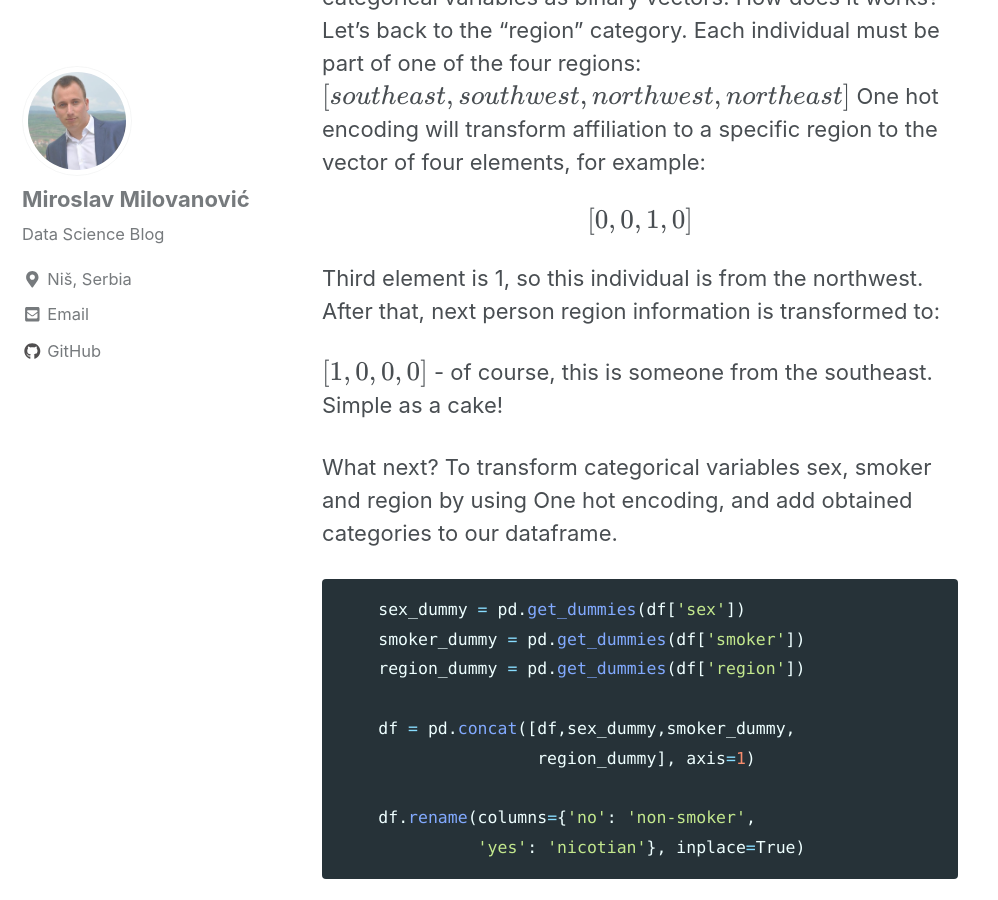
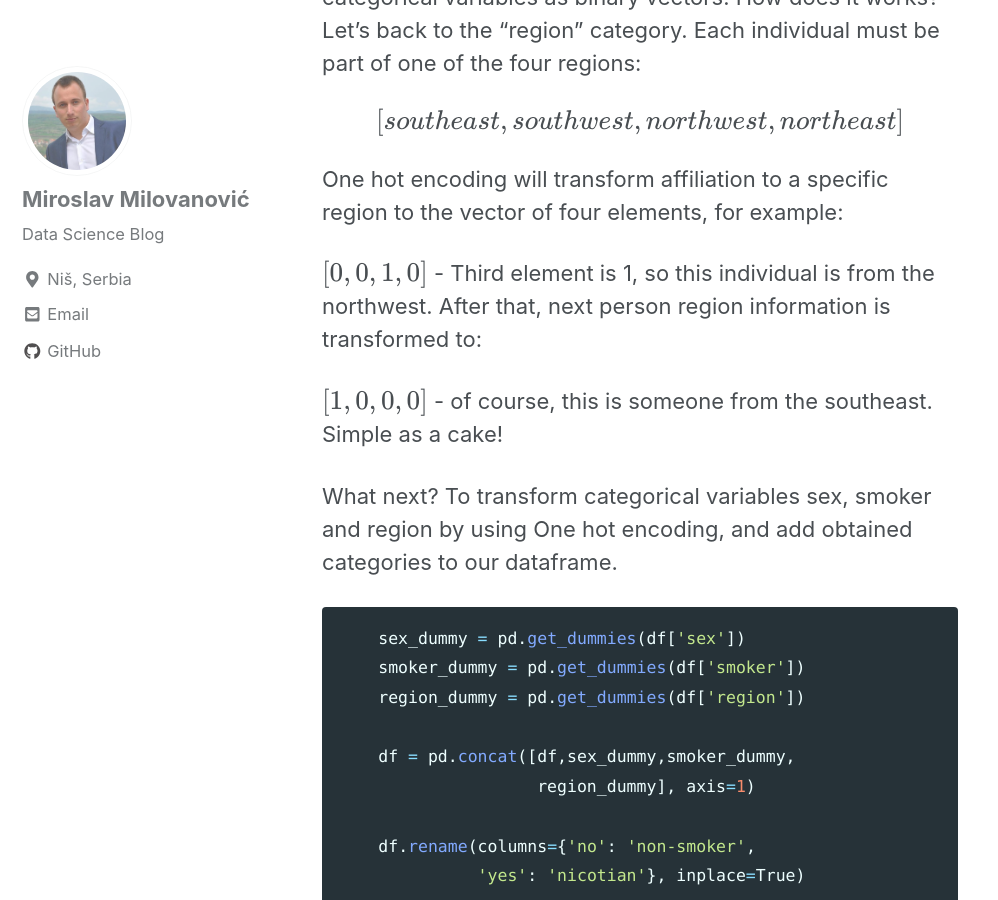
Before and after one commit to mmilovanovic87/mmilovanovic87.github.io, a Jekyll site: the page built from _posts/2018-12-23-LinearRegression.md, in a window 1280 px wide and 900 px high, scrolled down 5891 px. Shown: the whole window, without its empty margins (0-998 px from the left). Built offline with Jekyll 4.4.1, drawn with Linux system fonts in a browser that asks for light colours; cached includes are drawn as plain includes; nearby versions of some CDN libraries; formulas are drawn with MathJax 3.

```diff
--- a/_posts/2018-12-23-LinearRegression.md
+++ b/_posts/2018-12-23-LinearRegression.md
@@ -97,12 +97,12 @@ And we have found 1st interesting fact: Children category (Number of children co
 We could determine within each categorical variable what is the number of impressions for each specific category, as we did with the "region". But how to present all these categories in the way to be suitable for processing together with our numerical variables? One hot encoding is the answer.
 
 One hot encoding is the procedure of transforming categorical variables as binary vectors. How does it works? Let's back to the "region" category. Each individual must be part of one of the four regions:
+
 $$[southeast, southwest, northwest, northeast]$$
+
 One hot encoding will transform affiliation to a specific region to the vector of four elements, for example:
 
-$$[0,0,1,0]$$
-
-Third element is 1, so this individual is from the northwest. After that, next person region information is transformed to:
+$$[0,0,1,0]$$ - Third element is 1, so this individual is from the northwest. After that, next person region information is transformed to:
 
 $$[1,0,0,0]$$ - of course, this is someone from the southeast. Simple as a cake!
 
```
